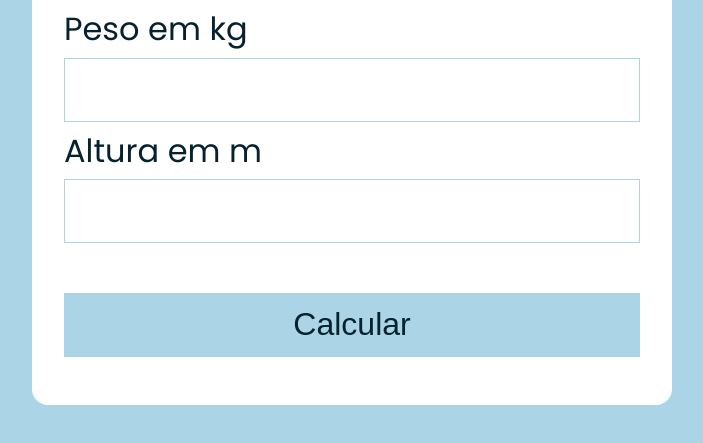
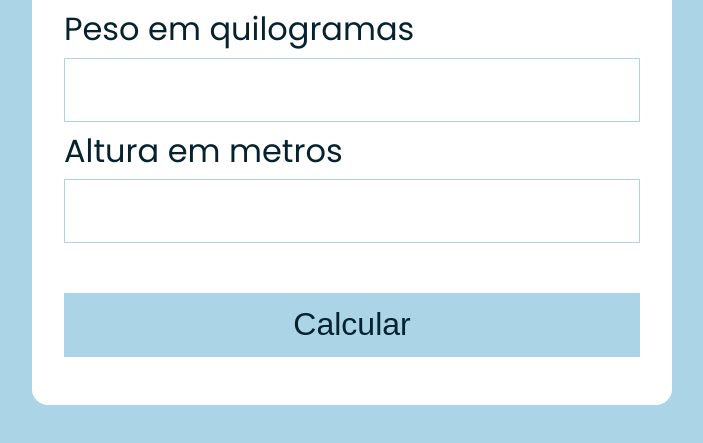
Before and after one commit to eduardacalderan/Calculo-IMC, a plain HTML site: page index.html in a window 1280 px wide. Shown: the part 131-574 px from the top of the page, without its empty margins (288-991 px from the left). Drawn offline with Linux system fonts and the light colour scheme.

Commit message:
Update index.html

```diff
--- a/index.html
+++ b/index.html
@@ -17,10 +17,10 @@
     <section class="container">
       <h1>Calcule seu IMC</h1>
       <form action="" class="form" method="POST">
-        <label for="weight">Peso em kg</label>
+        <label for="weight">Peso em quilogramas</label>
         <input type="text" id="weight" name="weight" />
 
-        <label for="height">Altura em m</label>
+        <label for="height">Altura em metros</label>
         <input type="text" id="height" name="height" />
 
         <button type="submit">Calcular</button>
```
